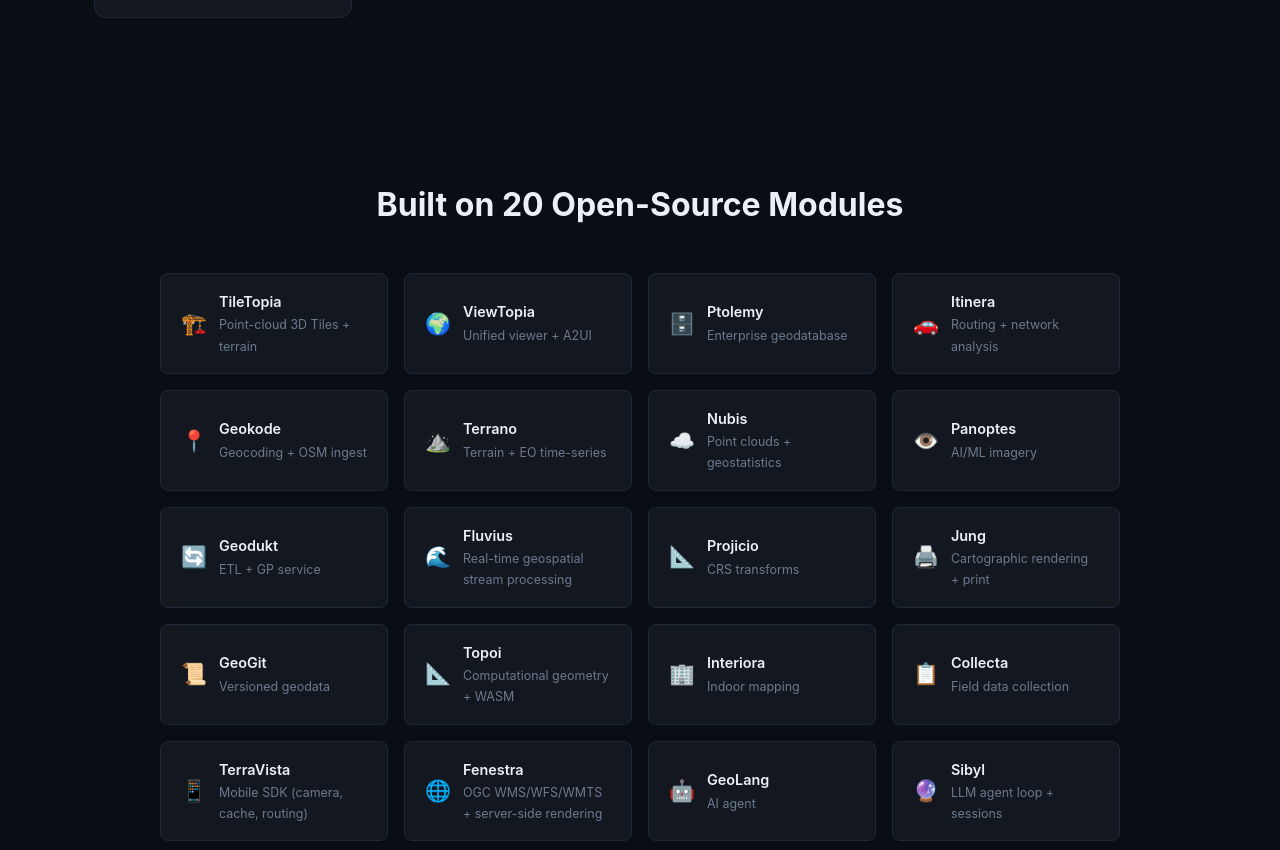
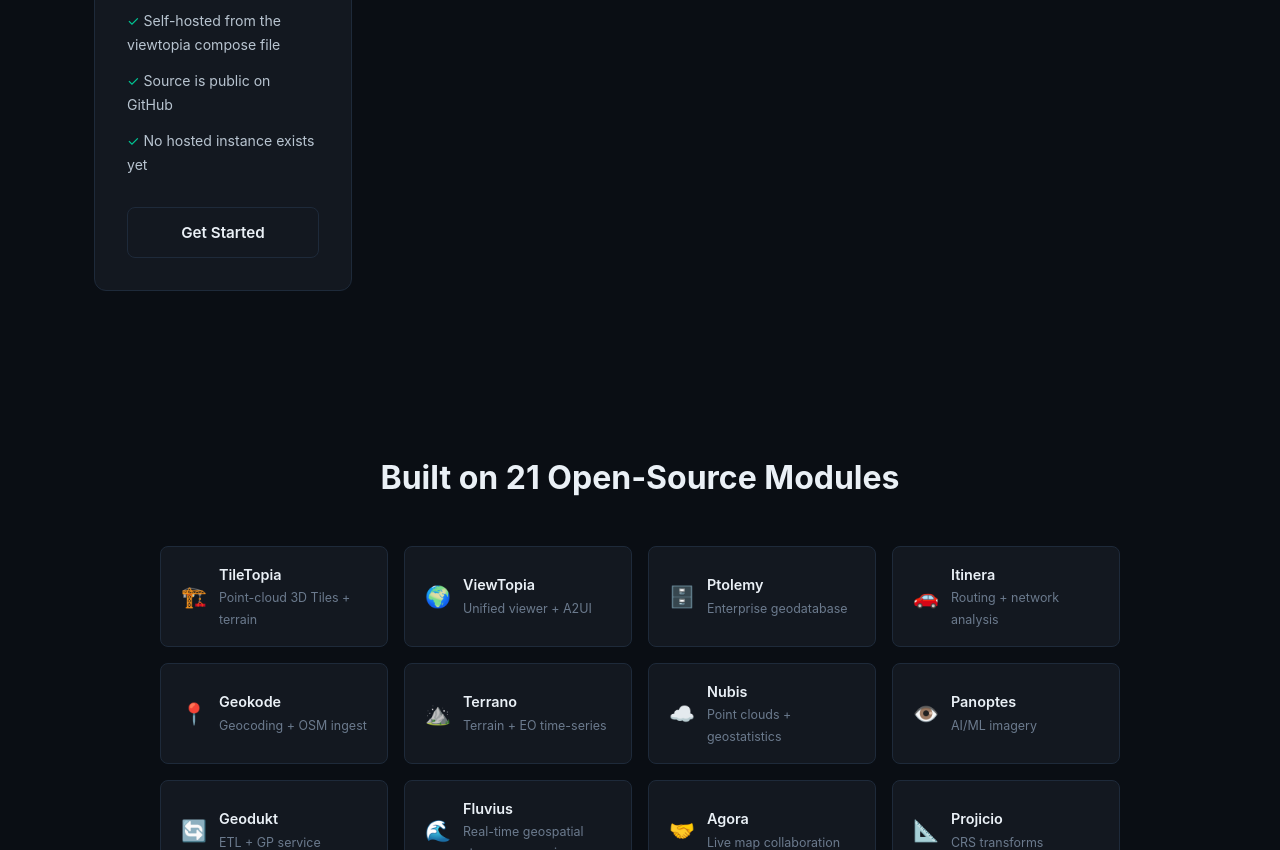
Before and after one commit to GeoLang/GeoLang.github.io, a plain HTML site: page index.html in a window 1280 px wide. Shown: the part 4007-4857 px from the top of the page. Drawn offline with Linux system fonts and the light colour scheme.

Commit message:
add agora collaboration card

```diff
--- a/index.html
+++ b/index.html
@@ -166,6 +166,7 @@ footer{padding:40px 0;border-top:1px solid var(--border);text-align:center;color
 <div class="feature-card"><div class="icon">🤖</div><h3>Natural Language Analysis</h3><p>GeoLang AI agent translates your questions into spatial operations. The sibyl agent loop drives 39 geospatial tools and keeps each session's history in SQLite.</p></div>
 <div class="feature-card"><div class="icon">🎨</div><h3>Adaptive UI (A2UI)</h3><p>Every response generates a custom interface — maps, charts, tables, forms — tailored to your specific question. No static dashboards.</p></div>
 <div class="feature-card"><div class="icon">🗄️</div><h3>Enterprise Geodatabase</h3><p>Git-like versioning for spatial data. Branch, commit, merge, diff. Role-based access, OIDC SSO. PostGIS-powered. Audit log writes have no callers.</p></div>
+<div class="feature-card"><div class="icon">🤝</div><h3>Live Collaboration</h3><p>Agora holds a shared map as one document — layers, annotations, bookmarks, comments — orders every edit and fans it out to everyone viewing. Per-document members, share links, comment mentions, per-user undo.</p></div>
 <div class="feature-card"><div class="icon">🔬</div><h3>Geoprocessing</h3><p>Buffer, clip, intersect, dissolve, voronoi, spatial join, nearest neighbor, and distance matrix across Topoi, Geodukt, and Itinera. Geodukt's REST service exposes buffer, centroid, clip, dissolve, and simplify as GP-as-a-service.</p></div>
 <div class="feature-card"><div class="icon">🌐</div><h3>3D Tiles</h3><p>Point-cloud 3D Tiles and quantized-mesh terrain from TileTopia. Mesh, vector and BIM readers exist. The tiling job queue does not call them.</p></div>
 <div class="feature-card"><div class="icon">🚗</div><h3>Routing &amp; Network Analysis</h3><p>Shortest path, isochrones, network graph analytics (OD matrix, centrality, connected components). OpenStreetMap-powered.</p></div>
@@ -191,7 +192,7 @@ footer{padding:40px 0;border-top:1px solid var(--border);text-align:center;color
 
 <section class="stack">
 <div class="container">
-<h2>Built on 20 Open-Source Modules</h2>
+<h2>Built on 21 Open-Source Modules</h2>
 <div class="stack-list">
 <a class="stack-item" href="https://geolang.github.io/tiletopia"><span class="emoji">🏗️</span><div><div class="name">TileTopia</div><div class="desc">Point-cloud 3D Tiles + terrain</div></div></a>
 <a class="stack-item" href="https://geolang.github.io/viewtopia"><span class="emoji">🌍</span><div><div class="name">ViewTopia</div><div class="desc">Unified viewer + A2UI</div></div></a>
@@ -203,6 +204,7 @@ footer{padding:40px 0;border-top:1px solid var(--border);text-align:center;color
 <a class="stack-item" href="https://geolang.github.io/panoptes"><span class="emoji">👁️</span><div><div class="name">Panoptes</div><div class="desc">AI/ML imagery</div></div></a>
 <a class="stack-item" href="https://geolang.github.io/geodukt"><span class="emoji">🔄</span><div><div class="name">Geodukt</div><div class="desc">ETL + GP service</div></div></a>
 <a class="stack-item" href="https://geolang.github.io/fluvius"><span class="emoji">🌊</span><div><div class="name">Fluvius</div><div class="desc">Real-time geospatial stream processing</div></div></a>
+<a class="stack-item" href="https://github.com/GeoLang/agora"><span class="emoji">🤝</span><div><div class="name">Agora</div><div class="desc">Live map collaboration</div></div></a>
 <a class="stack-item" href="https://geolang.github.io/projicio"><span class="emoji">📐</span><div><div class="name">Projicio</div><div class="desc">CRS transforms</div></div></a>
 <a class="stack-item" href="https://geolang.github.io/jung"><span class="emoji">🖨️</span><div><div class="name">Jung</div><div class="desc">Cartographic rendering + print</div></div></a>
 <a class="stack-item" href="https://geolang.github.io/geogit"><span class="emoji">📜</span><div><div class="name">GeoGit</div><div class="desc">Versioned geodata</div></div></a>
```
